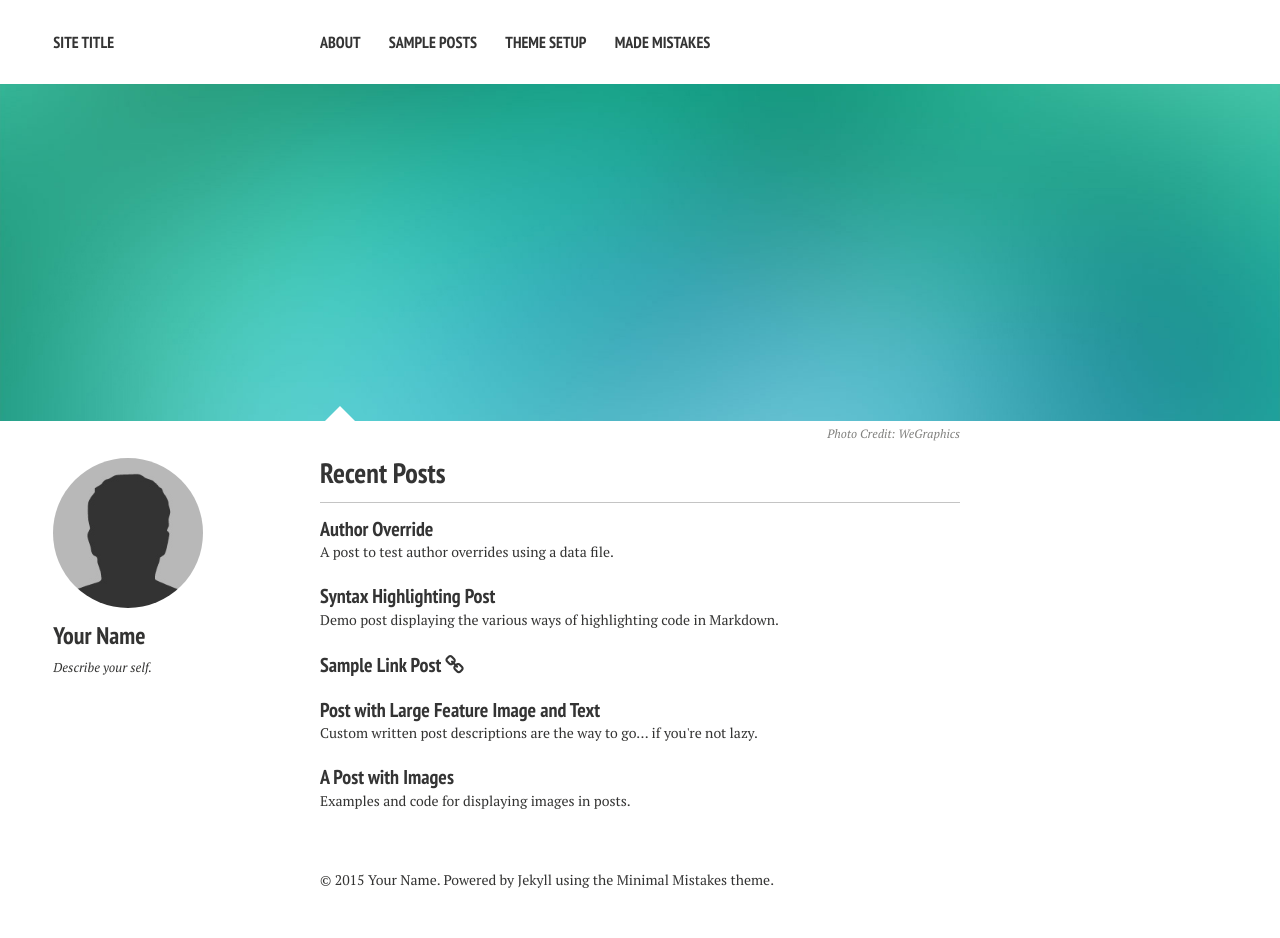
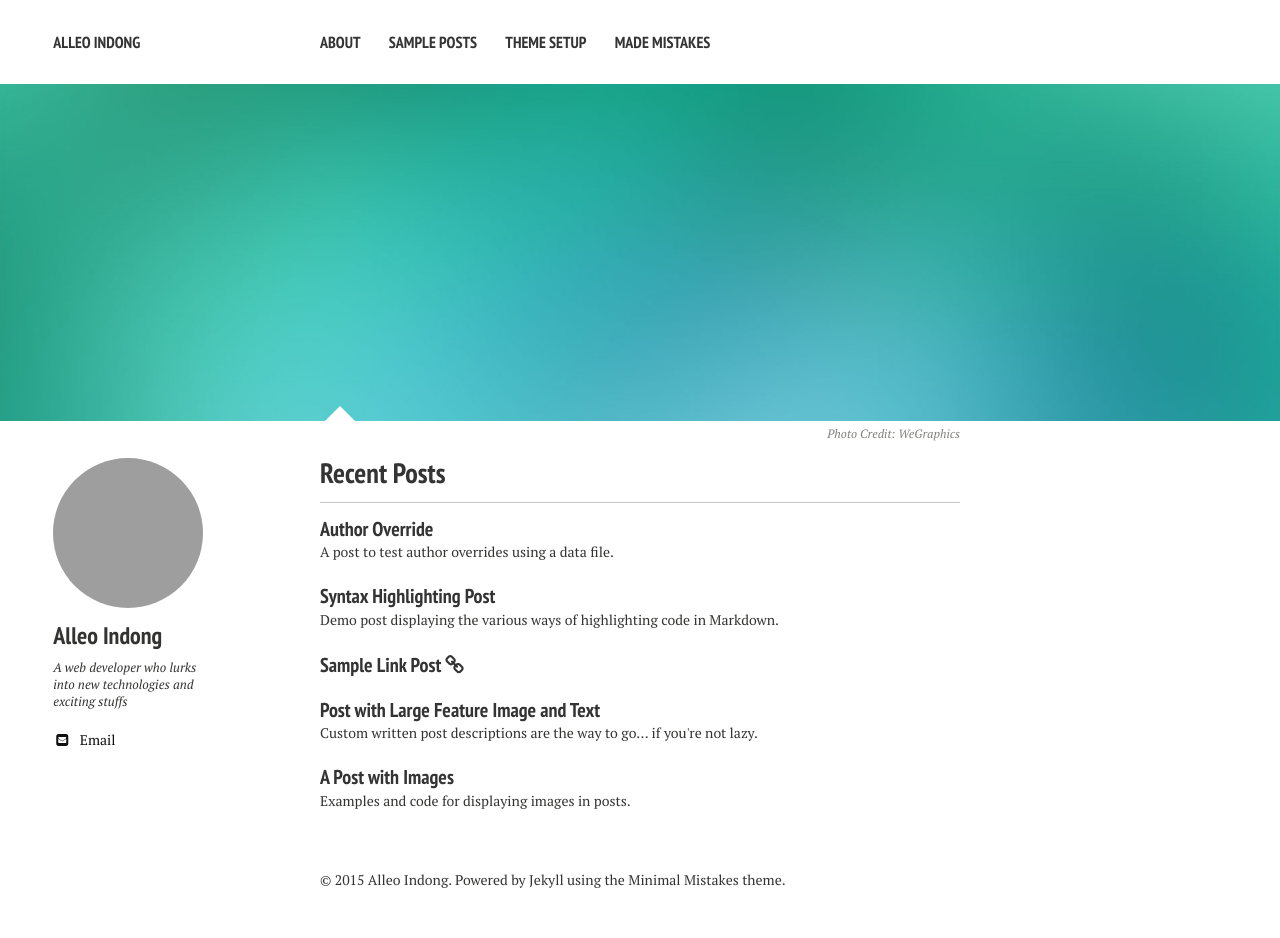
Before and after one commit to aindong/aindong.github.io, a Jekyll site: the page built from index.md, in a window 1280 px wide. Built offline with Jekyll 4.4.1, drawn with Linux system fonts in a browser that asks for light colours; nearby versions of some CDN libraries; grey boxes are pictures that could not be loaded.

Commit message:
Update _config.yml

```diff
--- a/_config.yml
+++ b/_config.yml
@@ -1,6 +1,6 @@
 # Site wide configuration
 
-title:            Site Title
+title:            Alleo Indong
 locale:           en_US
 url:
 
@@ -26,13 +26,13 @@ kramdown:
 
 # Site owner
 owner:
-  name: Your Name
-  avatar: bio-photo.jpg
-  bio: "Describe your self."
-  email:
+  name: Alleo Indong
+  avatar: https://avatars1.githubusercontent.com/u/1896053
+  bio: "A web developer who lurks into new technologies and exciting stuffs"
+  email: freedom_war550@live.com.ph
   disqus-shortname:
-  twitter: #username
-  facebook: #username
+  twitter: #alleoindong
+  facebook: #aindong
   google:
     plus: #username
     analytics:
@@ -40,8 +40,8 @@ owner:
     ad-client:
     ad-slot:
   bing-verify:
-  github: #username
-  stackoverflow: #http://stackoverflow.com/users/123456/username
+  github: #aindong
+  stackoverflow: #http://stackoverflow.com/users/3792278/alleo-indong
   linkedin: #username
   instagram: #username
   lastfm: #username
```
